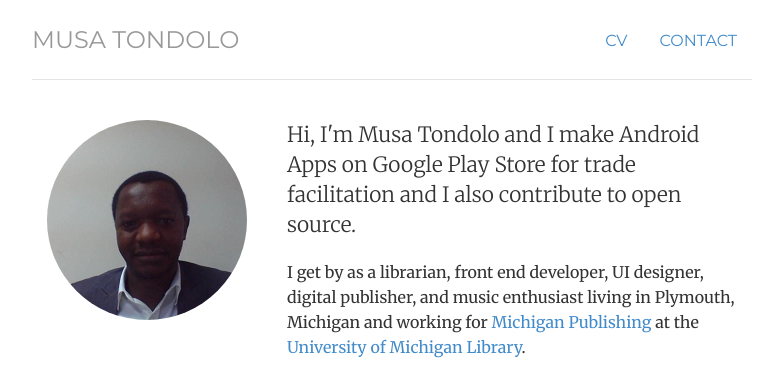
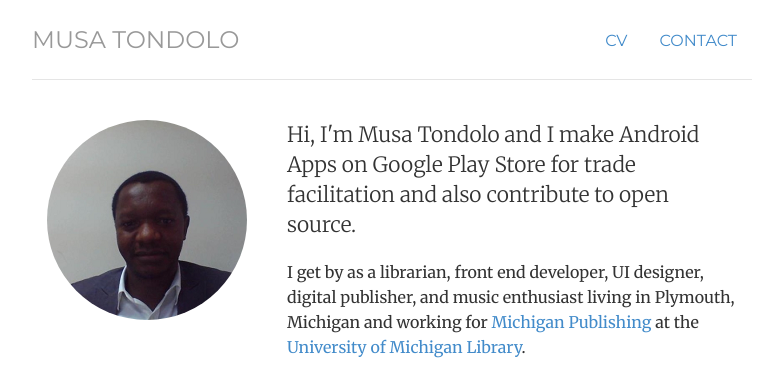
Before and after one commit to mtondolo/mtondolo.github.io, a Jekyll site: the page built from index.html, in a window 1280 px wide. Shown: the top 372 px of the page, without its empty margins (248-1031 px from the left). Built offline with Jekyll 4.4.1, drawn with Linux system fonts in a browser that asks for light colours.

Commit message:
Update index.html

```diff
--- a/index.html
+++ b/index.html
@@ -12,7 +12,7 @@ description: Jonathan McGlone is a Librarian, Front-End Developer, Digital Publi
 	<img  class="img-circle avatar" alt="Jonathan McGlone" src="img/mtondolo-200px.png">
 	</div>
 	<div itemscope itemtype="http://data-vocabulary.org/Person" class="col-sm-8">
-	<p class="lead">Hi, I'm <span itemprop="name">Musa Tondolo</span> and I make Android Apps on Google Play Store for trade facilitation and I also contribute to open source.</p>
+	<p class="lead">Hi, I'm <span itemprop="name">Musa Tondolo</span> and I make Android Apps on Google Play Store for trade facilitation and also contribute to open source.</p>
 	<p>I get by as a <span itemprop="title">librarian</span>, <span itemprop="title">front end developer</span>, <span itemprop="title">UI designer</span>, <span itemprop="title">digital publisher</span>, and music enthusiast living in <span itemprop="address" itemscope
     itemtype="http://data-vocabulary.org/Address"> <span itemprop="locality">Plymouth</span>, <span itemprop="region">Michigan</span></span> and working for <a href="http://www.publishing.umich.edu">Michigan Publishing</a> at <span itemprop="affiliation">the <a href="http://www.lib.umich.edu">University of Michigan Library</a></span>.</p>
 
```
